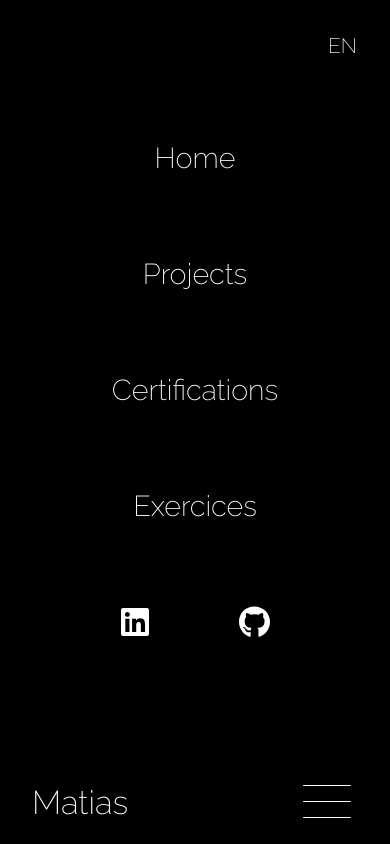
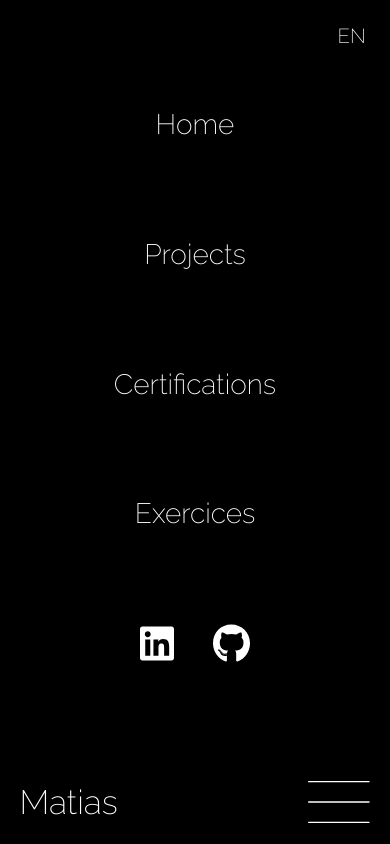
Before and after one commit to mati-fernandez/portfolio-react, a React (Vite) app: page /#/ in a window 390 px wide. Both pictures are taken after a click on the button 327 px from the left and 802 px from the top of the page. Built offline with nearby package versions, Linux system fonts and the light colour scheme.

Commit message:
No more media query checkpoints; Real time responsivity based on viewport for full project; No more project menu -> turned into page to improve browser navigation.

```diff
--- a/src/App.css
+++ b/src/App.css
@@ -12,7 +12,7 @@ html {
 }
 
 :root {
-  font-size: 16px;
+  font-size: 4vmin;
   --color-primary: white;
   --color-background: black;
   --color-background-alpha: #4e644450;
@@ -21,7 +21,6 @@ html {
 body {
   height: 100%;
   font-family: 'Raleway', Arial, Helvetica, sans-serif;
-  /* font-size: var(--font-size); */
   font-weight: 200;
   background-color: var(--color-background);
   color: var(--color-primary);
@@ -30,13 +29,12 @@ body {
   text-align: center;
 }
 
-#container {
+.container {
   display: flex;
   flex-direction: column;
   justify-content: center;
   align-items: center;
-  height: calc(var(--vh) * 100 - 100px);
-  padding-bottom: 100px;
+  height: calc(var(--vh) * 100);
 }
 
 #language-btn {
@@ -47,27 +45,38 @@ body {
   background-color: transparent;
   color: var(--color-primary);
   position: fixed;
-  top: 16px;
-  right: 16px;
+  top: 2vw;
+  right: 2vw;
   border: 1px solid transparent;
   border-radius: 50px;
   padding: 1rem;
   z-index: 11;
 }
 
+#name {
+  font-size: 4vh;
+}
+
 #menu-btn {
+  display: flex;
+  padding: 0;
+  margin: 0;
   cursor: pointer;
   background-color: transparent;
   border: none;
+  height: 100%;
+}
+
+#menu-btn > img {
+  height: 100%;
 }
 
 #avatar {
-  margin: 100px 0 0;
-  width: 150px;
+  width: 40vmin;
 }
 
 #presentacion {
-  margin: 2vw 8vw 100px;
+  margin: 2vw 8vw 10vmax;
 }
 
 #mobile-header {
@@ -76,28 +85,24 @@ body {
   display: flex;
   justify-content: space-between;
   align-items: center;
-  padding: 0 32px;
-  bottom: 20px;
+  padding: 0 5vw;
+  bottom: 2.5vh;
   width: 100vw;
   height: 5vh;
   z-index: 10;
 }
 
-#name {
-  font-size: 33px;
-}
-
-#mobile-menu {
+.mobile-menu {
   justify-content: space-around;
   font-size: 1.8rem;
   display: flex;
   flex-direction: column;
   position: fixed;
   top: 0;
-  padding: 100px 0;
+  padding: 7vh 0;
   background-color: var(--color-background);
   width: 100%;
-  height: calc(100vh - 200px);
+  height: calc(100vh - 23vh); /*En el celu se ve mejor en 23vh*/
   z-index: 10;
 }
 
@@ -114,12 +119,11 @@ body {
   display: flex;
   justify-content: center;
   align-items: center;
-  margin-bottom: 64px;
   height: 100%;
 }
 
 #contact > a {
-  margin: 0 45px;
+  margin: 0 5vw;
   padding: 0;
   display: flex;
   align-items: center;
@@ -127,8 +131,7 @@ body {
 
 .contact-img {
   height: auto;
-  max-height: 50px;
-  min-height: 32px;
+  min-height: 10vmin;
   flex: 0 1 auto;
   cursor: pointer;
 }
@@ -137,38 +140,13 @@ body {
   font-size: 1.2rem;
 }
 
-#mobile-menu > a:hover,
+.mobile-menu > a:hover,
 #contact:hover {
   background-color: var(--color-background-alpha);
   cursor: pointer;
 }
 
-/*****************************************************/
-
-/* Estilos para pantallas medianas (tablets) */
-@media (min-width: 601px) and (max-width: 1024px) {
-  :root {
-    font-size: 32px;
-  }
-  .contact-img {
-    max-height: 100px;
-    min-height: 64px;
-  }
-}
-
-/*****************************************************/
-
-/*----------------DESKTOP----------------*/
-@media (min-width: 1025px) {
-  :root {
-    font-size: 48px;
-  }
-  .contact-img {
-    max-height: 200px;
-    min-height: 100px;
-  }
-}
-
+/******** LANDSCAPE ************/
 @media (orientation: landscape) {
   #mobile-header {
     display: none;
--- a/src/components/MainMenu.jsx
+++ b/src/components/MainMenu.jsx
@@ -3,21 +3,17 @@ import { TranslationContext } from '../i18n/TranslationContext';
 import { useContext } from 'react';
 
 // eslint-disable-next-line react/prop-types
-const MainMenu = ({ setMenuContent }) => {
+const MainMenu = () => {
   const { translate } = useContext(TranslationContext);
-
-  const handleMenuProjects = () => {
-    setMenuContent('projects');
-  };
 
   return (
     <>
       <Link className="link" to="/">
         {translate('menu.item1')}
       </Link>
-      <a onClick={handleMenuProjects} className="link">
+      <Link className="link" to="/projects">
         {translate('menu.item2')}
-      </a>
+      </Link>
       <Link className="link" to="/certifications">
         {translate('menu.item3')}
       </Link>
--- a/src/components/MobileMenu.jsx
+++ b/src/components/MobileMenu.jsx
@@ -2,24 +2,18 @@ import PropTypes from 'prop-types';
 import linkedin from '../assets/linkedin.svg';
 import github from '../assets/github.svg';
 import LanguageButton from '../components/LanguageButton';
-import { useContext, useState } from 'react';
+import { useContext } from 'react';
 import { TranslationContext } from '../i18n/TranslationContext';
 import MainMenu from './MainMenu';
-import ProjectsMenu from './ProjectsMenu';
 
 const MobileMenu = () => {
   const { language, setLanguage } = useContext(TranslationContext);
-  const [menuContent, setMenuContent] = useState('main');
 
   return (
     <>
       <LanguageButton language={language} setLanguage={setLanguage} />
-      <nav id="mobile-menu">
-        {menuContent === 'main' ? (
-          <MainMenu setMenuContent={setMenuContent} />
-        ) : (
-          <ProjectsMenu setMenuContent={setMenuContent} />
-        )}
+      <nav className="mobile-menu">
+        <MainMenu />
         <div id="contact">
           <a href="https://www.linkedin.com/in/mati-fernandez/" target="blank">
             <img className="contact-img" src={linkedin} alt="linkedin" />
--- a/src/components/ProjectsMenu.jsx
+++ /dev/null
@@ -1,55 +0,0 @@
-import { useContext } from 'react';
-import { TranslationContext } from '../i18n/TranslationContext';
-
-const ProjectsMenu = () => {
-  const { translate } = useContext(TranslationContext);
-
-  return (
-    <>
-      <a
-        className="project link"
-        href="https://mati-fernandez.github.io/random-quote-machine/"
-        target="_blank"
-      >
-        {translate('menu.projects.item1')}
-      </a>
-      <a
-        className="project link"
-        href="https://mati-fernandez.github.io/markdown-previewer/"
-        target="_blank"
-      >
-        {translate('menu.projects.item2')}
-      </a>
-      <a
-        className="project link"
-        href="https://mati-fernandez.github.io/drum-machine/"
-        target="_blank"
-      >
-        {translate('menu.projects.item3')}
-      </a>
-      <a
-        className="project link"
-        href="https://mati-fernandez.github.io/js-calculator/"
-        target="_blank"
-      >
-        {translate('menu.projects.item4')}
-      </a>
-      <a
-        className="project link"
-        href="https://mati-fernandez.github.io/pomodoro-clock/"
-        target="_blank"
-      >
-        {translate('menu.projects.item5')}
-      </a>
-      <a
-        className="project link"
-        href="https://mati-fernandez.github.io/portfolio/"
-        target="_blank"
-      >
-        {translate('menu.projects.item6')}
-      </a>
-    </>
-  );
-};
-
-export default ProjectsMenu;
--- a/src/pages/Certifications.jsx
+++ b/src/pages/Certifications.jsx
@@ -1,7 +1,12 @@
+import { useContext } from 'react';
+import { TranslationContext } from '../i18n/TranslationContext';
+
 const Certifications = () => {
+  const { translate } = useContext(TranslationContext);
+
   return (
     <div>
-      <h1>Certifications page demo</h1>
+      <h1>{translate('certifications.title')}</h1>
     </div>
   );
 };
--- a/src/pages/Home.jsx
+++ b/src/pages/Home.jsx
@@ -6,7 +6,7 @@ const Home = () => {
   const { translate } = useContext(TranslationContext);
 
   return (
-    <div id="container">
+    <div className="container">
       <img id="avatar" src={avatar} alt="avatar" />
       <p id="presentacion">{translate('description')}</p>
     </div>
--- a/src/pages/Projects.jsx
+++ b/src/pages/Projects.jsx
@@ -1,8 +1,57 @@
+import { useContext } from 'react';
+import { TranslationContext } from '../i18n/TranslationContext';
+
 const Projects = () => {
+  const { translate } = useContext(TranslationContext);
+
   return (
-    <div>
-      <h1>Projects page demo</h1>
-    </div>
+    <>
+      <h1>Projects</h1>
+      <div className="mobile-menu">
+        <a
+          className="project link"
+          href="https://mati-fernandez.github.io/random-quote-machine/"
+          target="_blank"
+        >
+          {translate('menu.projects.item1')}
+        </a>
+        <a
+          className="project link"
+          href="https://mati-fernandez.github.io/markdown-previewer/"
+          target="_blank"
+        >
+          {translate('menu.projects.item2')}
+        </a>
+        <a
+          className="project link"
+          href="https://mati-fernandez.github.io/drum-machine/"
+          target="_blank"
+        >
+          {translate('menu.projects.item3')}
+        </a>
+        <a
+          className="project link"
+          href="https://mati-fernandez.github.io/js-calculator/"
+          target="_blank"
+        >
+          {translate('menu.projects.item4')}
+        </a>
+        <a
+          className="project link"
+          href="https://mati-fernandez.github.io/pomodoro-clock/"
+          target="_blank"
+        >
+          {translate('menu.projects.item5')}
+        </a>
+        <a
+          className="project link"
+          href="https://mati-fernandez.github.io/portfolio/"
+          target="_blank"
+        >
+          {translate('menu.projects.item6')}
+        </a>
+      </div>
+    </>
   );
 };
 
```
